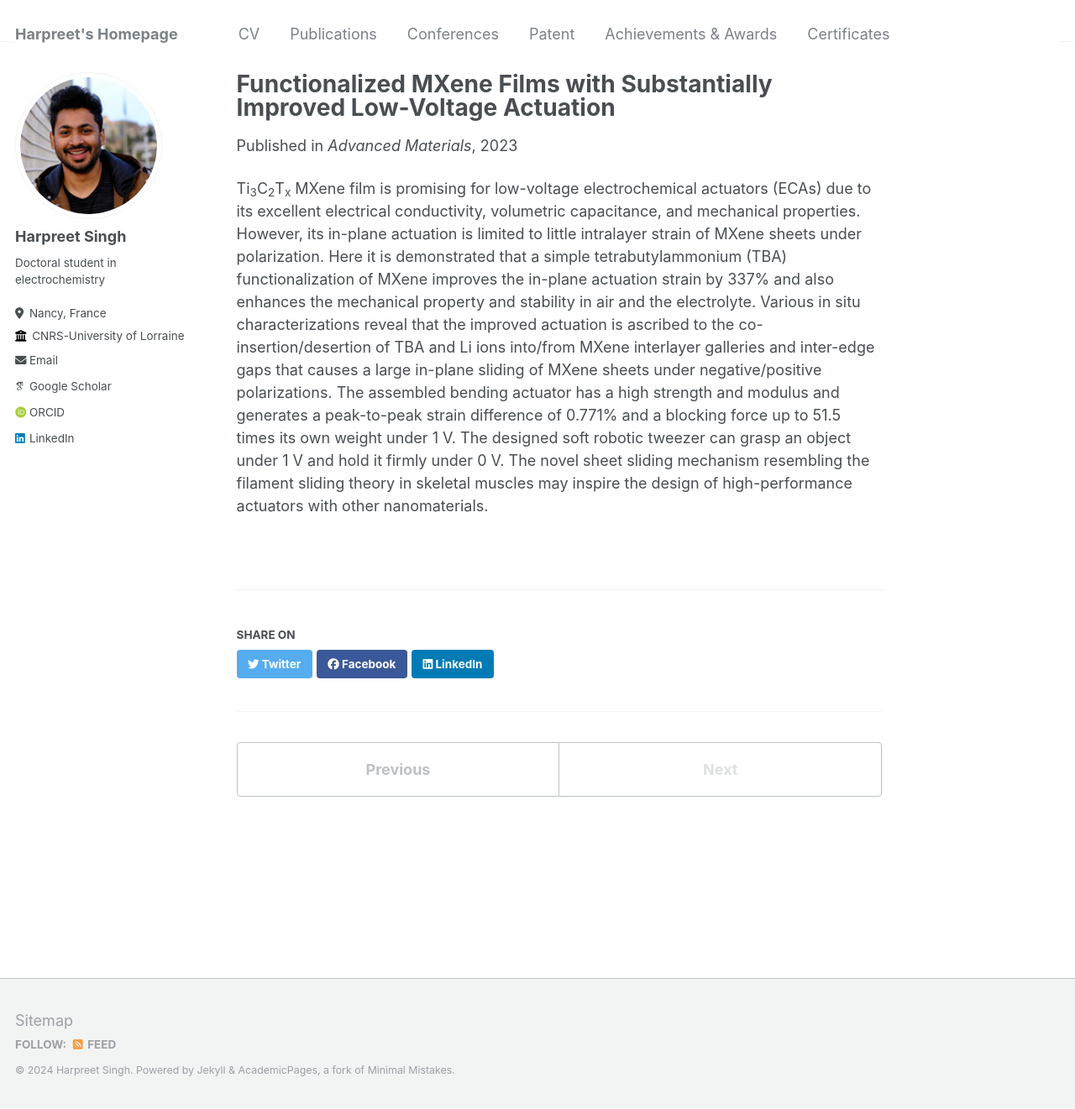
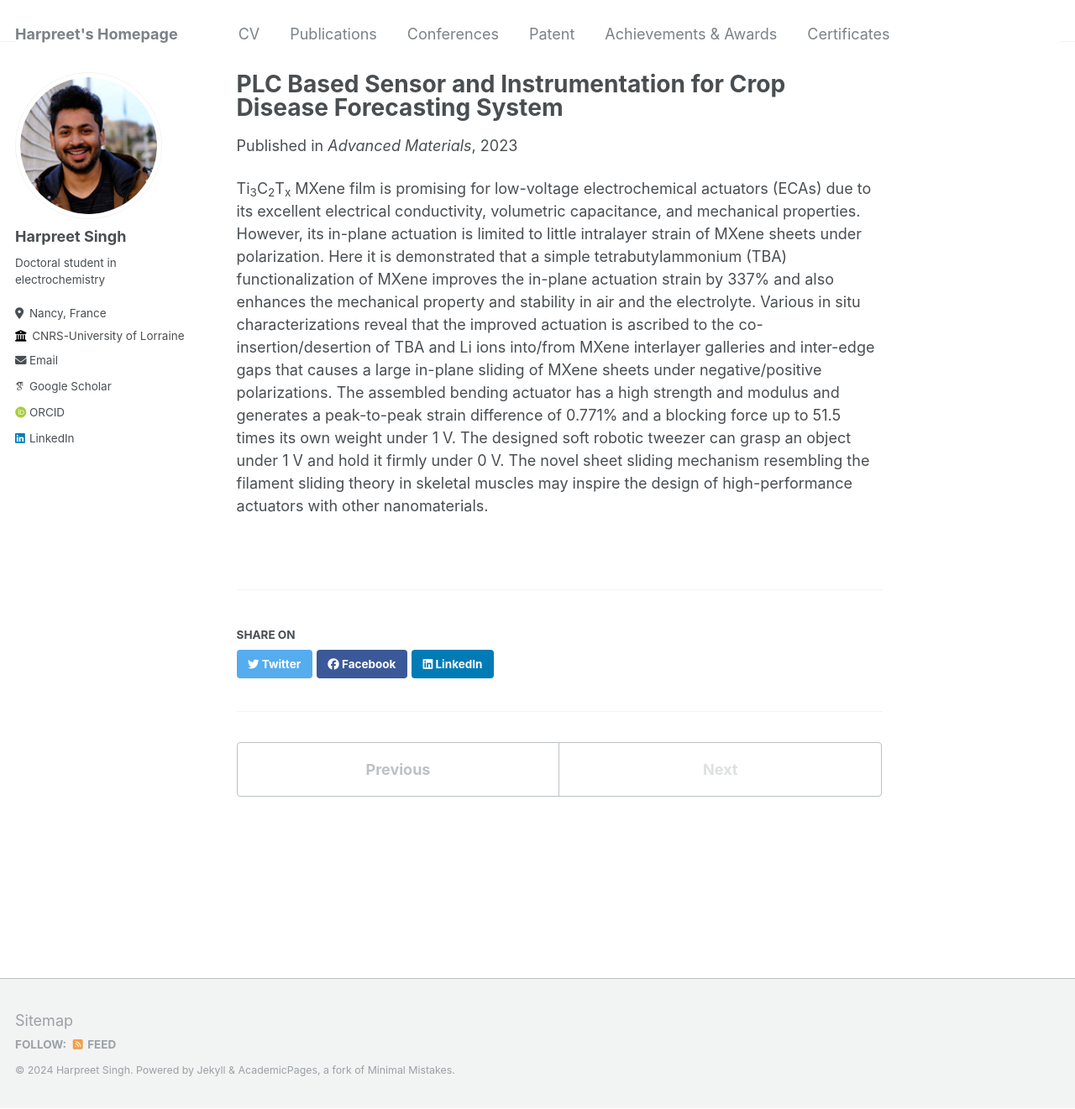
Before and after one commit to Harpr33t-Singh/Harpr33t-Singh.github.io, a Jekyll site: the page built from _publications/2024-24-03-paper-title-number-6.md, in a window 1280 px wide and 1321 px high. Shown: the whole window at 84% size. Built offline with Jekyll 4.4.1, drawn with Linux system fonts in a browser that asks for light colours; some web fonts are replaced.

Commit message:
Update 2024-24-03-paper-title-number-6.md

```diff
--- a/_publications/2024-24-03-paper-title-number-6.md
+++ b/_publications/2024-24-03-paper-title-number-6.md
@@ -1,5 +1,5 @@
 ---
-title: "Functionalized MXene Films with Substantially Improved Low-Voltage Actuation"
+title: "PLC Based Sensor and Instrumentation for Crop Disease Forecasting System"
 collection: publications
 permalink: /publication/2010-10-01-paper-title-number-1
 excerpt: 'This paper is about the simple tetrabutylammonium (TBA) functionalization of MXene that improves the in-plane actuation strain, enhances the mechanical property, and stability in air & the electrolyte'
```
